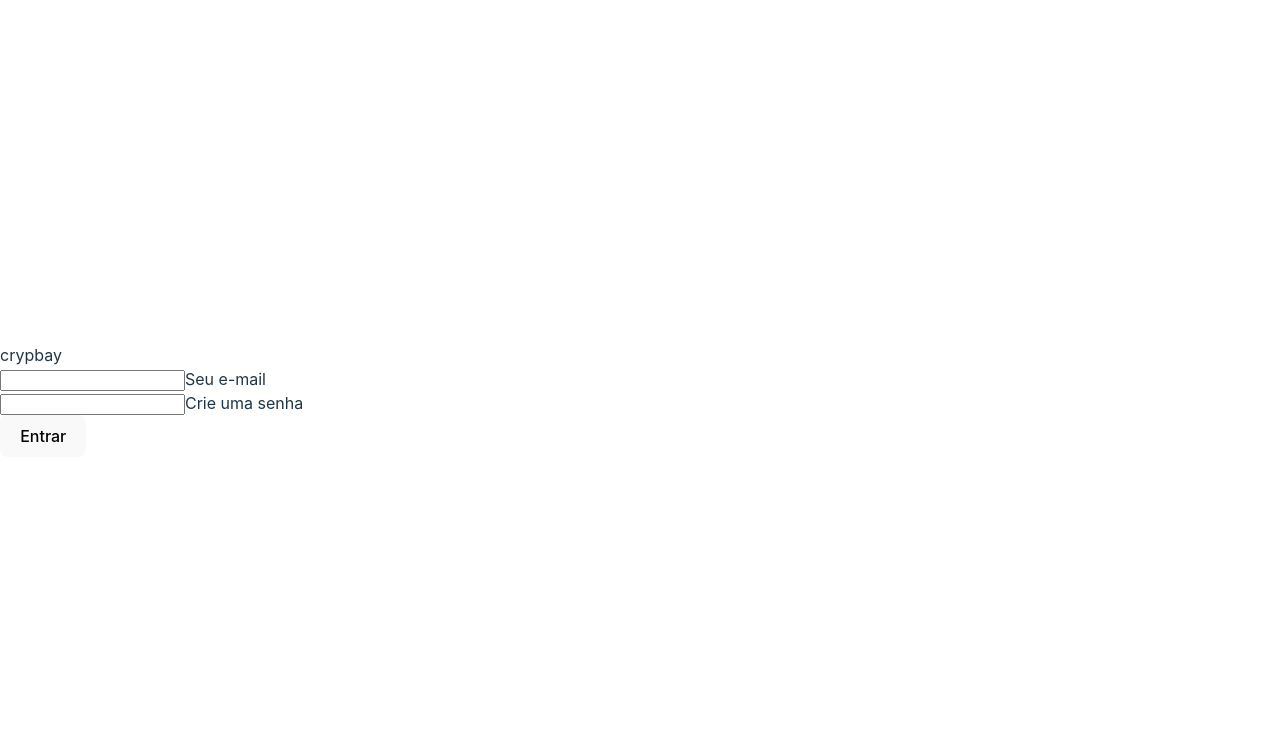
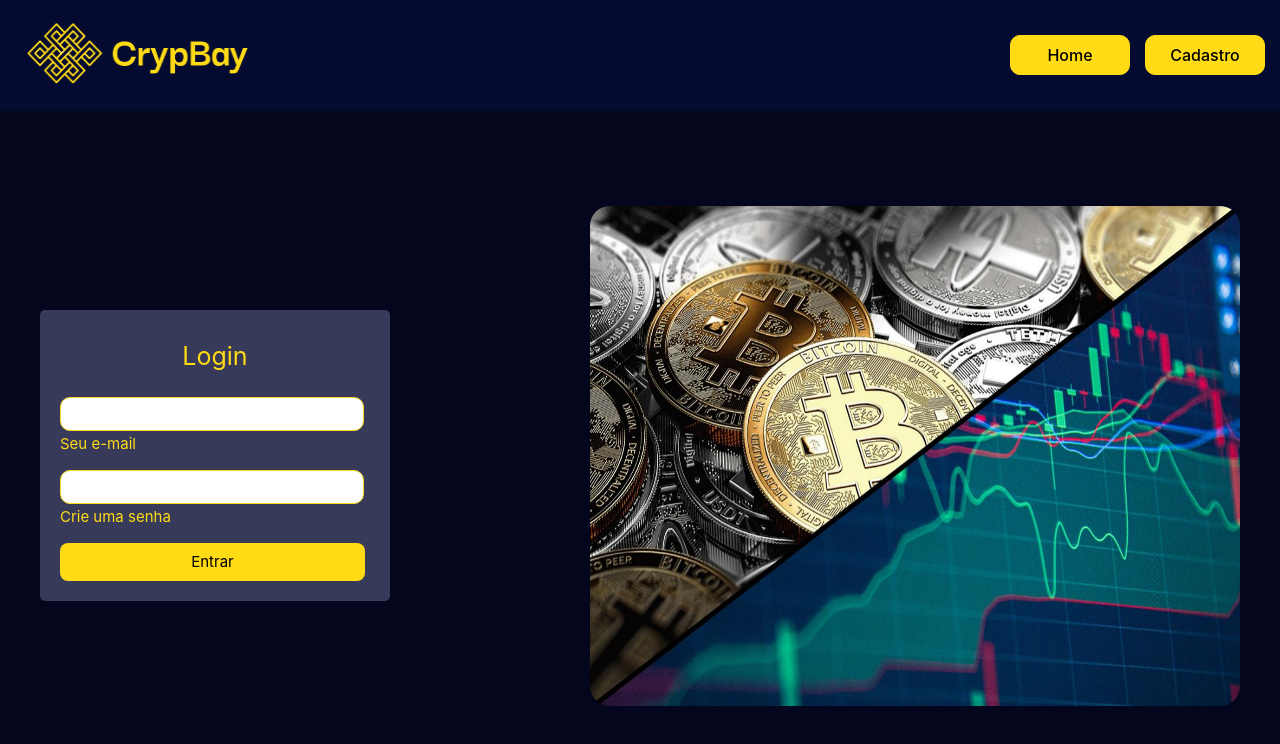
Before and after one commit to danielviana10/crypbay, a React (Vite) app: page /login in a window 1280 px wide. Shown: the top 744 px of the page. Built offline with nearby package versions, Linux system fonts and the light colour scheme.

Commit message:
feature/styleLoginRegisterPage

```diff
--- a/src/components/Form/LoginForm/index.tsx
+++ b/src/components/Form/LoginForm/index.tsx
@@ -4,6 +4,7 @@ import { zodResolver } from "@hookform/resolvers/zod";
 import { TLoginFormValues, loginFormSchema } from "./loginFormSchema";
 import Input from "../../Input";
 import { UserContext } from "../../../providers/userContext";
+import { StyledForm } from "./style";
 
 export const LoginForm = () => {
   const [loading, setLoading] = useState(false);
@@ -19,7 +20,8 @@ export const LoginForm = () => {
   };
 
   return (
-    <form onSubmit={handleSubmit(submit)}>
+    <StyledForm onSubmit={handleSubmit(submit)}>
+      <h1>Login</h1>
       <Input
         type="email"
         label="Seu e-mail"
@@ -35,6 +37,6 @@ export const LoginForm = () => {
         error={errors.password}
       />
       <button>Entrar</button>
-    </form>
+    </StyledForm>
   );
 };
--- /dev/null
+++ b/src/components/Form/LoginForm/style.ts
@@ -0,0 +1,50 @@
+import styled from "styled-components"
+
+
+export const StyledForm = styled.form`
+    display: flex;
+    flex-direction: column;
+    width: 310px;
+    gap: 15px;
+    background: #373B59;
+    padding: 20px;
+    border-radius: 5px;
+
+    h1{
+        font-family: 'Inter', sans-serif;
+        font-style: normal;
+        font-weight: 400;
+        font-size: 25px;
+        line-height: 18px;
+        color: #FFDB15;
+        align-self: center;
+    }
+
+    input{
+        width: 290px;
+        height: 30px;
+        border-radius: 10px;
+        padding-left: 10px;
+        border: 1px solid #FFDB15;
+    }
+
+    label{
+        font-family: 'Inter', sans-serif;
+        font-style: normal;
+        font-weight: 400;
+        font-size: 15px;
+        line-height: 18px;
+        color: #FFDB15;
+    }
+
+    button{
+        width: 305px;
+        font-family: 'Inter', sans-serif;
+        font-style: normal;
+        font-weight: 400;
+        font-size: 15px;
+        line-height: 18px;
+        color: #000;
+        background-color: #FFDB15;
+    }
+`
--- a/src/components/Form/RegisterForm/index.tsx
+++ b/src/components/Form/RegisterForm/index.tsx
@@ -4,6 +4,7 @@ import { zodResolver } from "@hookform/resolvers/zod";
 import { TRegisterFormValues, registerFormSchema } from "./registerFormSchema";
 import Input from "../../Input";
 import { UserContext } from "../../../providers/userContext";
+import { StyledForm } from "./style";
 
 export const RegisterForm = () => {
   const [loading, setLoading] = useState(false);
@@ -19,7 +20,9 @@ export const RegisterForm = () => {
   };
 
   return (
-    <form onSubmit={handleSubmit(submit)}>
+    <>
+    <StyledForm onSubmit={handleSubmit(submit)}>
+      <h1>Cadastre-se</h1>
       <Input
         type="text"
         label="Seu nome"
@@ -55,7 +58,8 @@ export const RegisterForm = () => {
         disabled={loading}
         error={errors.avatar}
       />
-      <button>Entrar</button>
-    </form>
+      <button>Cadastrar</button>
+    </StyledForm>
+    </>
   );
 };
--- /dev/null
+++ b/src/components/Form/RegisterForm/style.ts
@@ -0,0 +1,49 @@
+import styled from "styled-components";
+
+export const StyledForm = styled.form`
+    display: flex;
+    flex-direction: column;
+    width: 310px;
+    gap: 15px;
+    background: #373B59;
+    padding: 20px;
+    border-radius: 5px;
+
+    h1{
+        font-family: 'Inter', sans-serif;
+        font-style: normal;
+        font-weight: 400;
+        font-size: 25px;
+        line-height: 18px;
+        color: #FFDB15;
+        align-self: center;
+    }
+
+    input{
+        width: 290px;
+        height: 30px;
+        border-radius: 10px;
+        padding-left: 10px;
+        border: 1px solid #FFDB15;
+    }
+
+    label{
+        font-family: 'Inter', sans-serif;
+        font-style: normal;
+        font-weight: 400;
+        font-size: 15px;
+        line-height: 18px;
+        color: #FFDB15;
+    }
+
+    button{
+        width: 305px;
+        font-family: 'Inter', sans-serif;
+        font-style: normal;
+        font-weight: 400;
+        font-size: 15px;
+        line-height: 18px;
+        color: #000;
+        background-color: #FFDB15;
+    }
+`
--- a/src/pages/HomePage/index.tsx
+++ b/src/pages/HomePage/index.tsx
@@ -6,18 +6,21 @@ import Emanuel from '/src/assets/emanuel.png'
 import Germano from '/src/assets/germano.jpeg'
 import Daniel from '/src/assets/daniel.jpeg'
 import Crypto from '/src/assets/crypto.jpg'
+import { useNavigate } from 'react-router-dom'
 
 
 export const HomePage = () => {
+    const navigate = useNavigate();
+
     return (
     <StyledMain>
         <StyledHeader>
             <img src={Logo} alt="CrypBayLogo" />
             <div>
-                <button className='header__btn-login'>
+                <button className='header__btn-login' onClick={() => navigate('/login')}>
                     Login
                 </button>
-                <button className='header__btn-register'>
+                <button className='header__btn-register' onClick={() => navigate('/register')}>
                     Cadastro
                 </button>
             </div>
--- a/src/pages/RegisterPage/index.tsx
+++ b/src/pages/RegisterPage/index.tsx
@@ -1,10 +1,30 @@
+import { useNavigate } from "react-router-dom";
 import { RegisterForm } from "../../components/Form/RegisterForm";
+import { StyledHeader } from "../HomePage/style";
+import { StyledMain, StyledWrapper } from "./style";
+import Logo from '/src/assets/crypbay.png'
+import Crypto from '/src/assets/crypto.jpg'
 
 export const RegisterPage = () => {
-    return (
-        <>
-          <header>crypbay</header>
-          <RegisterForm />
-        </>
+    const navigate = useNavigate();
+
+  return (
+        <StyledMain>
+          <StyledHeader>
+            <img src={Logo} alt="CrypBayLogo" />
+            <div>
+                <button className='header__btn-login' onClick={() => navigate('/')}>
+                    Home
+                </button>
+                <button className='header__btn-register' onClick={() => navigate('/login')}>
+                    Login
+                </button>
+            </div>
+          </StyledHeader>
+          <StyledWrapper>
+            <RegisterForm />
+            <img src={Crypto} alt="CryptoImage" />
+          </StyledWrapper>
+        </StyledMain>
       );
 }
--- /dev/null
+++ b/src/pages/RegisterPage/style.ts
@@ -0,0 +1,24 @@
+import styled from "styled-components";
+
+export const StyledMain = styled.main`
+    display: flex;
+    flex-direction: column;
+    width: 100vw;
+    height: 100vh;
+`
+
+export const StyledWrapper = styled.div`
+    display: flex;
+    flex-direction: row;
+    align-items: center;
+    justify-content: center;
+    gap: 200px;
+    background: #03061C;
+    height: 100vh;
+
+    img{
+        width: 650px;
+        height: 500px;
+        border-radius: 20px;
+    }
+`
--- a/src/pages/loginPage/index.tsx
+++ b/src/pages/loginPage/index.tsx
@@ -1,10 +1,30 @@
+import { useNavigate } from "react-router-dom";
 import { LoginForm } from "../../components/Form/LoginForm";
+import { StyledHeader } from "../HomePage/style";
+import Logo from '/src/assets/crypbay.png'
+import Crypto from '/src/assets/crypto.jpg'
+import { StyledMain, StyledWrapper } from "../RegisterPage/style";
 
 export const LoginPage = () => {
+  const navigate = useNavigate();
+
   return (
-    <>
-      <header>crypbay</header>
-      <LoginForm />
-    </>
+    <StyledMain>
+      <StyledHeader>
+            <img src={Logo} alt="CrypBayLogo" />
+            <div>
+                <button className='header__btn-login' onClick={() => navigate('/')}>
+                    Home
+                </button>
+                <button className='header__btn-register' onClick={() => navigate('/register')}>
+                    Cadastro
+                </button>
+            </div>
+      </StyledHeader>
+      <StyledWrapper>
+        <LoginForm />
+        <img src={Crypto} alt="CryptoImg" />
+      </StyledWrapper>
+    </StyledMain>
   );
 };
--- /dev/null
+++ b/src/pages/loginPage/style.ts
@@ -0,0 +1,25 @@
+import styled from "styled-components";
+
+export const StyledMain = styled.main`
+    display: flex;
+    flex-direction: column;
+    width: 100vw;
+    height: 100vh;
+
+`
+
+export const StyledWrapper = styled.div`
+    display: flex;
+    flex-direction: row;
+    align-items: center;
+    justify-content: center;
+    gap: 200px;
+    background: #03061C;
+    height: 100vh;
+
+    img{
+        width: 650px;
+        height: 500px;
+        border-radius: 20px;
+    }
+`
```
